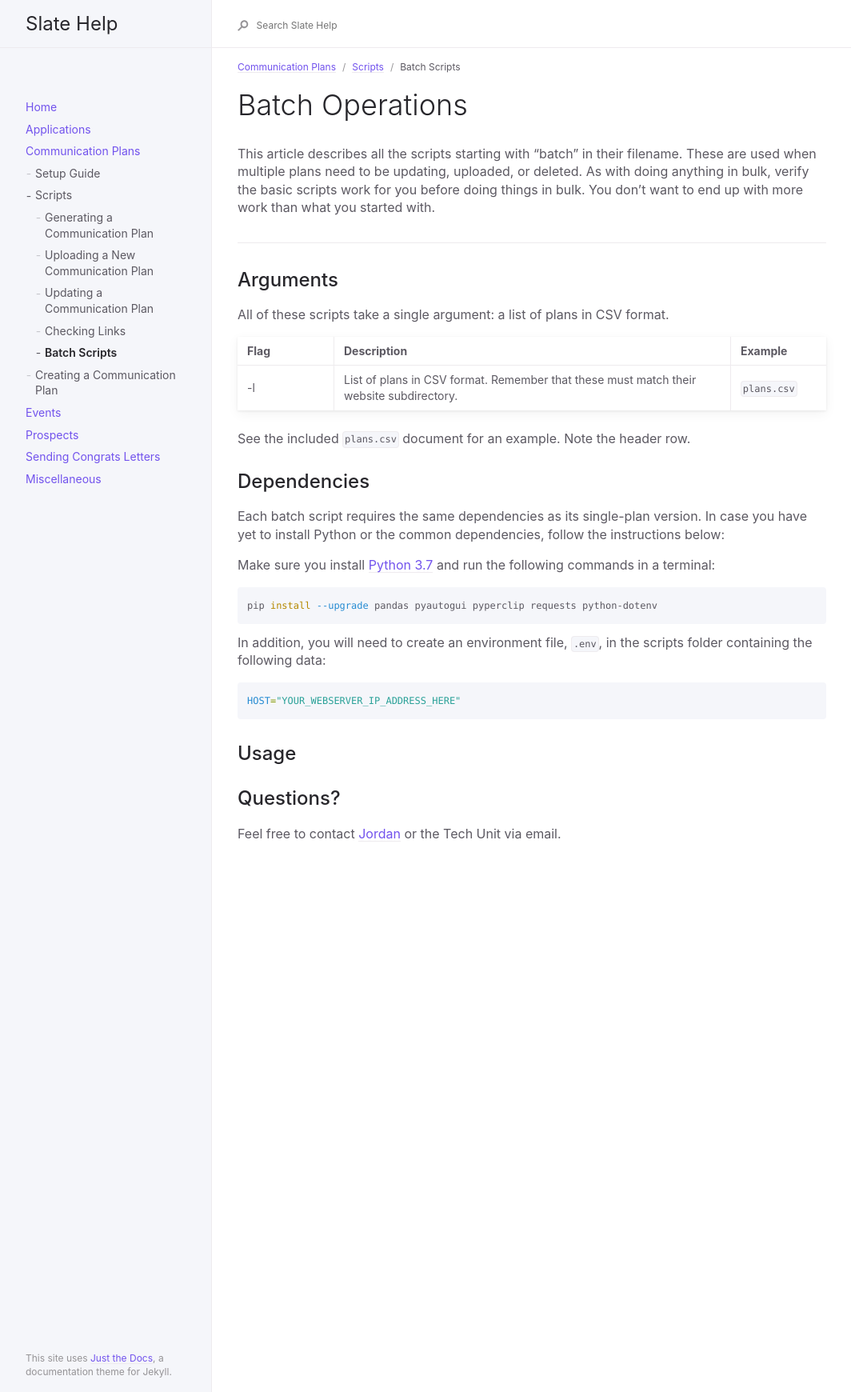
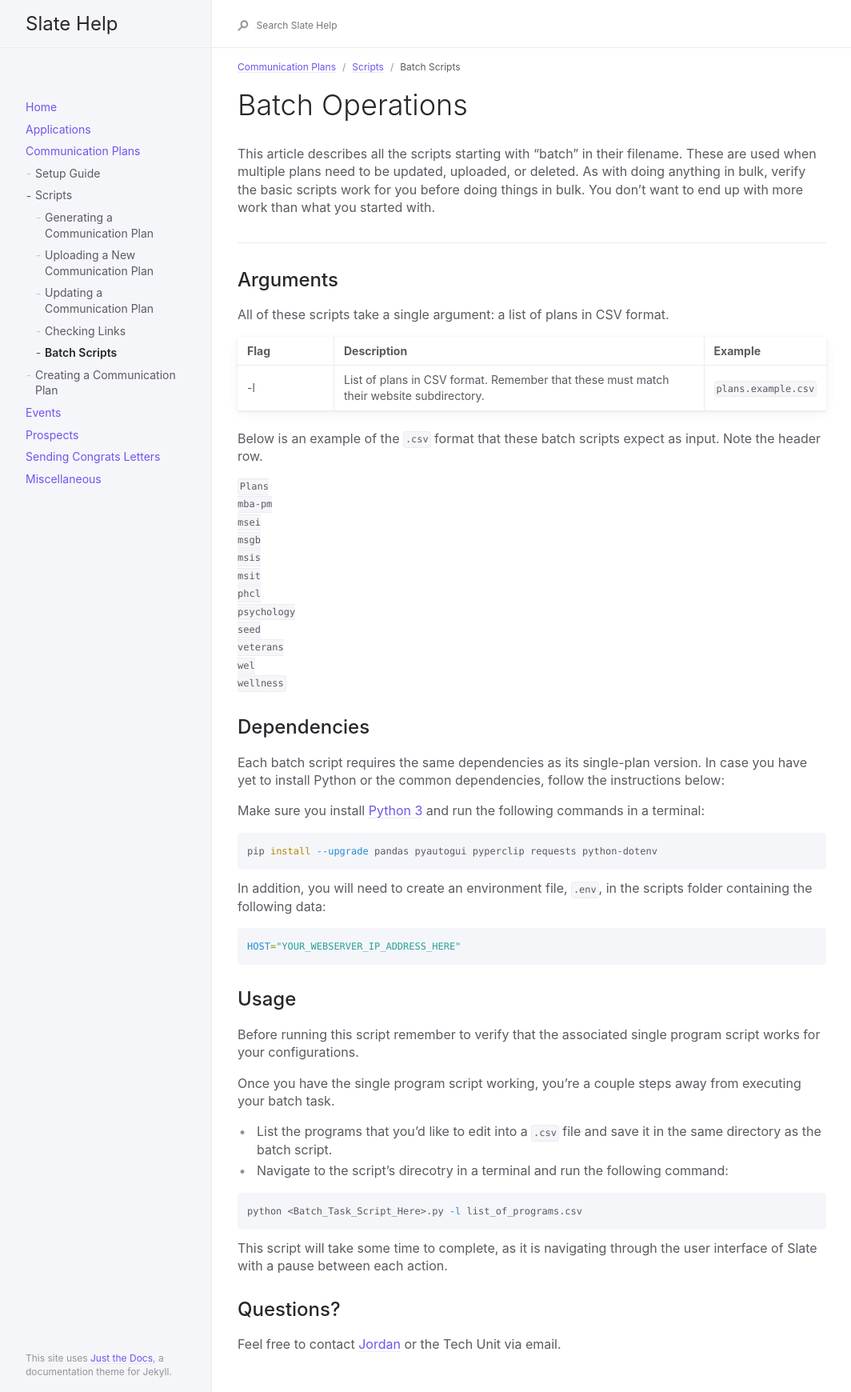
Before and after one commit to oretoise/docs, a Jekyll site: the page built from _docs/comm-plans/scripts/batch-scripts.md, in a window 1280 px wide. Shown: the whole page at 80% size, without its empty margins (91-1155 px from the left). Built offline with Jekyll 4.4.1, drawn with Linux system fonts in a browser that asks for light colours.

Commit message:
Updated the Python 3 link and added to docs

````diff
--- a/_docs/comm-plans/scripts/batch-scripts.md
+++ b/_docs/comm-plans/scripts/batch-scripts.md
@@ -9,23 +9,38 @@ permalink: /comm-plans/scripts/batch-scripts/
 ---
 
 # Batch Operations
-This article describes all the scripts starting with "batch" in their filename. These are used when multiple plans need to be updating, uploaded, or deleted. As with doing anything in bulk, verify the basic scripts work for you before doing things in bulk. You don't want to end up with more work than what you started with.
+This article describes all the scripts starting with "batch" in their filename. These are used when multiple plans need to be updated, uploaded, or deleted. As with doing anything in bulk, verify the basic scripts work for you before doing things in bulk. You don't want to end up with more work than what you started with.
 
 ---
 
 ## Arguments
 All of these scripts take a single argument: a list of plans in CSV format.
 
-| Flag | Description | Example |
-|:--- |:--- |:---|
-| -l | List of plans in CSV format. Remember that these must match their website subdirectory. | `plans.csv` |
+| Flag | Description                                                                             | Example             |
+| :--- | :-------------------------------------------------------------------------------------- | :------------------ |
+| -l   | List of plans in CSV format. Remember that these must match their website subdirectory. | `plans.example.csv` |
 
-See the included `plans.csv` document for an example. Note the header row.
+Below is an example of the `.csv` format that these batch scripts expect as input. Note the header row.
+
+```csv
+Plans
+mba-pm
+msei
+msgb
+msis
+msit
+phcl
+psychology
+seed
+veterans
+wel
+wellness
+```
 
 ## Dependencies
 Each batch script requires the same dependencies as its single-plan version. In case you have yet to install Python or the common dependencies, follow the instructions below:
 
-Make sure you install [Python 3.7](https://www.python.org/downloads/release/python-374/) and run the following commands in a terminal:
+Make sure you install [Python 3](https://www.python.org/downloads/) and run the following commands in a terminal:
 
 ```bash
 pip install --upgrade pandas pyautogui pyperclip requests python-dotenv
@@ -38,6 +53,18 @@ HOST="YOUR_WEBSERVER_IP_ADDRESS_HERE"
 ```
 
 ## Usage
+Before running this script remember to verify that the associated single program script works for your configurations.
+
+Once you have the single program script working, you're a couple steps away from executing your batch task.
+
+* List the programs that you'd like to edit into a `.csv` file and save it in the same directory as the batch script.
+* Navigate to the script's direcotry in a terminal and run the following command:
+
+```bash
+python <Batch_Task_Script_Here>.py -l list_of_programs.csv
+```
+
+This script will take some time to complete, as it is navigating through the user interface of Slate with a pause between each action.
 
 ## Questions?
 Feel free to contact [Jordan](mailto:jordan.scruggs@msstate.edu) or the Tech Unit via email.
--- a/_docs/comm-plans/scripts/upload-plan.md
+++ b/_docs/comm-plans/scripts/upload-plan.md
@@ -15,12 +15,12 @@ Once you've added email-specific content to each of the email files, you can upl
 
 ## Arguments
 
-| Flag | Description | Example |
-|:--- |:--- |:---|
-| -a | Plan acronym. Must match website subdirectory. | `mba` |
+| Flag | Description                                    | Example |
+| :--- | :--------------------------------------------- | :------ |
+| -a   | Plan acronym. Must match website subdirectory. | `mba`   |
 
 ## Dependencies
-Make sure you install [Python 3.7](https://www.python.org/downloads/release/python-374/) and run the following commands in a terminal:
+Make sure you install [Python 3](https://www.python.org/downloads/) and run the following commands in a terminal:
 
 ```bash
 pip install --upgrade pandas pyautogui pyperclip requests python-dotenv
````
Also changed, not shown: _docs/comm-plans/scripts/check-links.md (+36 -0 lines), _docs/comm-plans/scripts/create-plan.md (+8 -8 lines).
